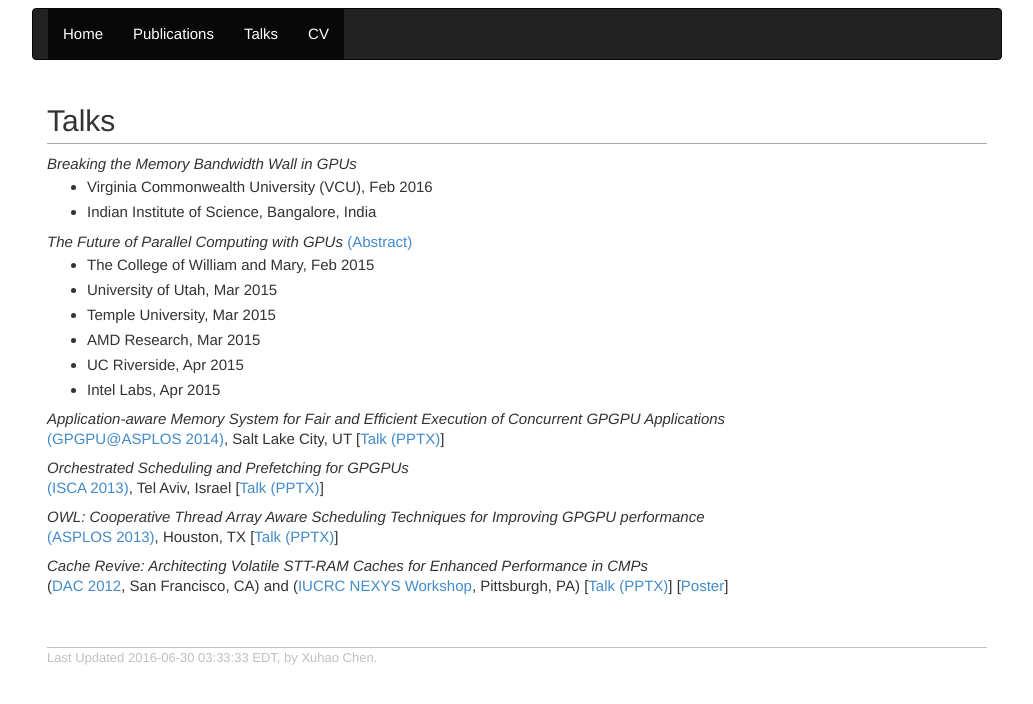
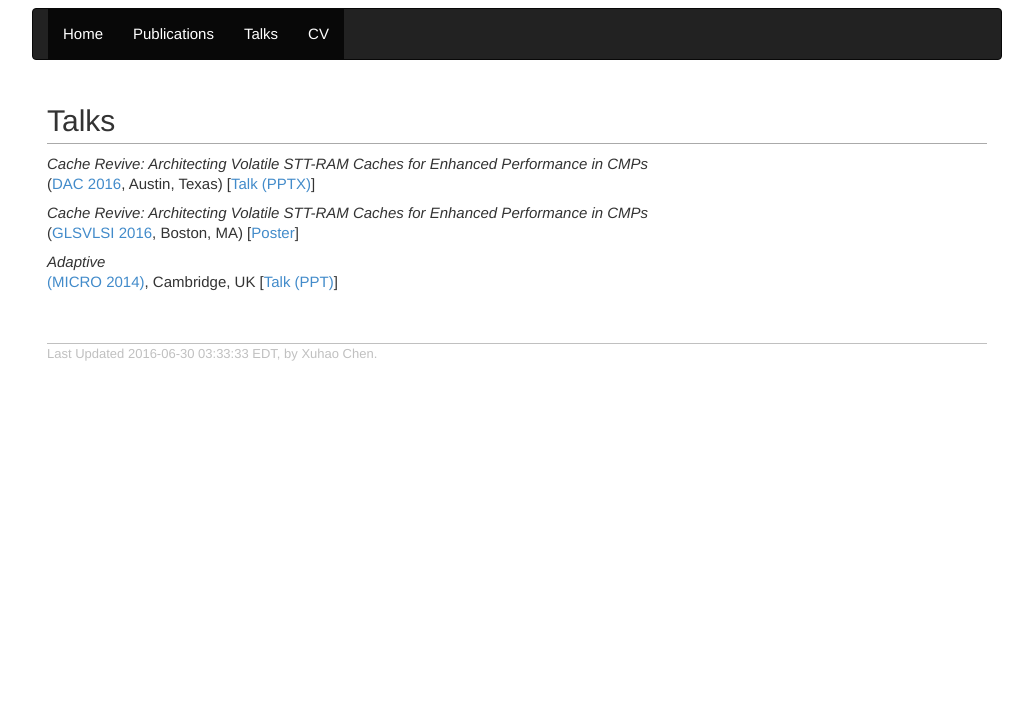
Before and after one commit to chenxuhao/chenxuhao.github.io, a Jekyll site: the page built from talks.html, in a window 1280 px wide. Shown: the top 704 px of the page, without its empty margins (123-1156 px from the left). Built offline with Jekyll 4.4.1, drawn with Linux system fonts in a browser that asks for light colours.

Commit message:
Update talks.html

```diff
--- a/talks.html
+++ b/talks.html
@@ -4,38 +4,15 @@ title: Xuhao Chen's Homepage
 ---
 <p><a name="Talks"></a> </p>
 <h2>Talks </h2>
-<p><i>Breaking the Memory Bandwidth Wall in GPUs</i> <br /></p>
-<ul>
-<li><p>Virginia Commonwealth University (VCU), Feb 2016</p>
-</li>
-<li><p>Indian Institute of Science, Bangalore, India</p>
-</li>
-</ul>
-<p><i>The Future of Parallel Computing with GPUs</i> <a href="docs/job_talk.txt">(Abstract)</a> <br /></p>
-<ul>
-<li><p>The College of William and Mary, Feb 2015</p>
-</li>
-<li><p>University of Utah, Mar 2015</p>
-</li>
-<li><p>Temple University, Mar 2015</p>
-</li>
-<li><p>AMD Research, Mar 2015 </p>
-</li>
-<li><p>UC Riverside, Apr 2015</p>
-</li>
-<li><p>Intel Labs, Apr 2015 </p>
-</li>
-</ul>
-<p><i>Application-aware Memory System for Fair and Efficient Execution of Concurrent GPGPU Applications</i> <br />
-<a href="http://www.ece.neu.edu/groups/nucar/GPGPU/GPGPU7/">(GPGPU@ASPLOS 2014)</a>, Salt Lake City, UT
-[<a href="docs/app-aware-memory-GPGPU7-2014.pptx">Talk (PPTX)</a>] <br /></p>
-<p><i>Orchestrated Scheduling and Prefetching for GPGPUs</i> <br />
-<a href="http://isca2013.eew.technion.ac.il/">(ISCA 2013)</a>, Tel Aviv, Israel
-[<a href="docs/OSP-ISCA-2013-Slides.pptx">Talk (PPTX)</a>] <br /></p>
-<p><i>OWL: Cooperative Thread Array Aware Scheduling Techniques for Improving GPGPU performance</i> <br />
-<a href="http://asplos13.rice.edu/">(ASPLOS 2013)</a>, Houston, TX
-[<a href="docs/OWL-ASPLOS-2013-Slides.pptx">Talk (PPTX)</a>] <br /> </p>
+
 <p><i>Cache Revive: Architecting Volatile STT-RAM Caches for Enhanced Performance in CMPs</i>  <br />
-(<a href="http://www.dac.com/dac+2012.aspx">DAC 2012</a>, San Francisco, CA) and (<a href="http://nexyscenter.org/index.html">IUCRC NEXYS Workshop</a>, Pittsburgh, PA)
-[<a href="docs/Revive-DAC-2012-Slides.pptx">Talk (PPTX)</a>]
-[<a href="docs/Revive-DAC-Poster-2012.pdf">Poster</a>] <br /></p>
+(<a href="http://www.dac.com/">DAC 2016</a>, Austin, Texas)
+[<a href="docs/DAC-2016-Slides.pptx">Talk (PPTX)</a>]
+
+<p><i>Cache Revive: Architecting Volatile STT-RAM Caches for Enhanced Performance in CMPs</i>  <br />
+(<a href="http://www.glsvlsi.org/">GLSVLSI 2016</a>, Boston, MA)
+[<a href="docs/GLSVLSI-2016-Poster.pdf">Poster</a>] <br /></p>
+
+<p><i>Adaptive</i> <br />
+<a href="http://www.microarch.org/micro47/">(MICRO 2014)</a>, Cambridge, UK
+[<a href="docs/MICRO-2014-Slides.pptx">Talk (PPT)</a>] <br /> </p>
```
